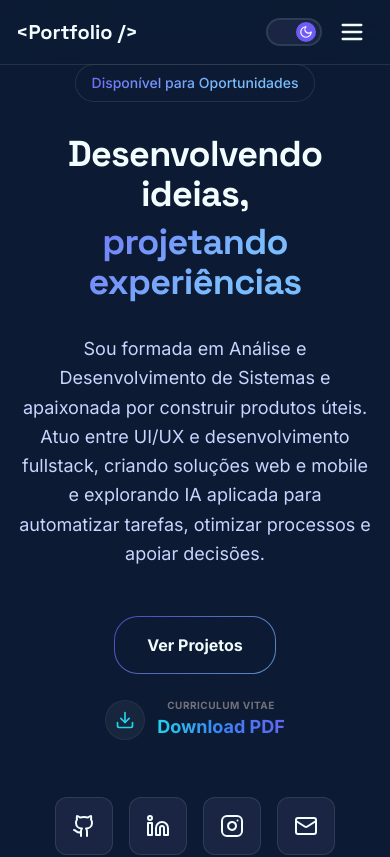
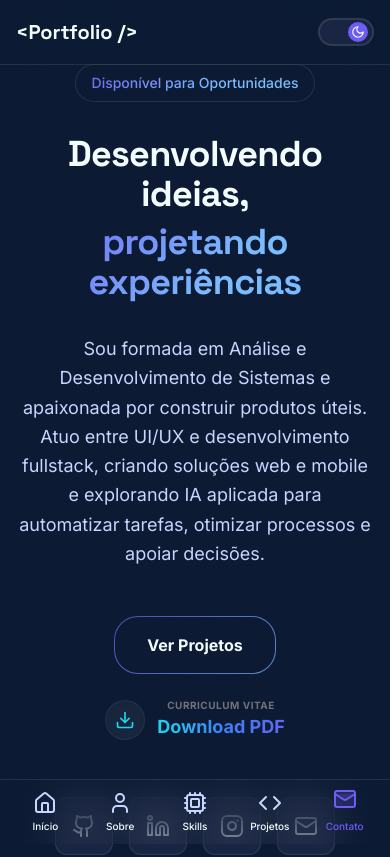
Before and after one commit to Picancianmartin/MeuPortfolio, a React (Vite) app: page / in a window 390 px wide. Shown: the top 857 px of the page. Built offline with nearby package versions, Linux system fonts and the light colour scheme.

Commit message:
Nova navegação mobile estilo Instagram

```diff
--- a/src/App.tsx
+++ b/src/App.tsx
@@ -50,7 +50,7 @@ function HomePage() {
   }, []);
 
   return (
-    <div className="min-h-screen bg-background-primary transition-colors duration-300">
+    <div className="min-h-screen bg-background-primary transition-colors duration-300 pb-20 md:pb-0">
       <Navigation activeSection={activeSection} setActiveSection={setActiveSection} />
       <Hero />
       <About />
--- a/src/components/CircularProjectGallery.tsx
+++ b/src/components/CircularProjectGallery.tsx
@@ -410,10 +410,3 @@ const onTouchEnd = () => {
     </div>
   );
 };
-function nextProject() {
-  throw new Error("Function not implemented.");
-}
-
-function prevProject() {
-  throw new Error("Function not implemented.");
-}
--- a/src/components/Navigation.tsx
+++ b/src/components/Navigation.tsx
@@ -1,5 +1,4 @@
-import { Menu, X } from 'lucide-react';
-import { useState } from 'react';
+import { Home, User, Cpu, Code, Mail, FileText } from 'lucide-react';
 import { ThemeToggle } from './ThemeToggle';
 
 interface NavigationProps {
@@ -8,14 +7,15 @@ interface NavigationProps {
 }
 
 export function Navigation({ activeSection, setActiveSection }: NavigationProps) {
-  const [isOpen, setIsOpen] = useState(false);
 
+  // Definição dos itens com seus respectivos ícones
   const navItems = [
-    { id: 'home', label: 'Início' },
-    { id: 'about', label: 'Sobre' },
-    { id: 'skills', label: 'Habilidades' },
-    { id: 'projects', label: 'Projetos' },
-    { id: 'contact', label: 'Contato' },
+    { id: 'home', label: 'Início', icon: Home },
+    { id: 'about', label: 'Sobre', icon: User },
+    { id: 'skills', label: 'Skills', icon: Cpu },
+    { id: 'projects', label: 'Projetos', icon: Code },
+    // Adicionei CV aqui se quiser linkar no futuro, ou mantenha Contato
+    { id: 'contact', label: 'Contato', icon: Mail },
   ];
 
   const scrollToSection = (id: string) => {
@@ -23,19 +23,26 @@ export function Navigation({ activeSection, setActiveSection }: NavigationProps)
     if (element) {
       element.scrollIntoView({ behavior: 'smooth' });
       setActiveSection(id);
-      setIsOpen(false);
     }
   };
 
   return (
+    <>
+      {/* --- HEADER SUPERIOR (Desktop Completo | Mobile Apenas Logo) --- */}
       <nav className="fixed top-0 w-full artic-sky backdrop-blur-xl z-50 border-b border-brand-primary/20">
         <div className="max-w-7xl mx-auto px-4 sm:px-6 lg:px-8">
           <div className="flex justify-between items-center h-16">
-          <div className="text-xl font-bold text-text-primary" style={{ fontFamily: 'Space Grotesk, sans-serif' }}>
+
+            {/* Logo */}
+            <div
+              className="text-xl font-bold text-text-primary cursor-pointer"
+              style={{ fontFamily: 'Space Grotesk, sans-serif' }}
+              onClick={() => scrollToSection('home')}
+            >
               &lt;Portfolio /&gt;
             </div>
 
-          {/* Desktop Navigation */}
+            {/* Navegação Desktop (Hidden no Mobile) */}
             <div className="hidden md:flex items-center space-x-8">
               {navItems.map((item) => (
                 <button
@@ -51,40 +58,51 @@ export function Navigation({ activeSection, setActiveSection }: NavigationProps)
               <ThemeToggle />
             </div>
 
-          {/* Mobile Menu Button & Toggle */}
-          <div className="md:hidden flex items-center gap-2">
+            {/* Mobile: Apenas o Toggle de Tema no topo (Menu sumiu daqui) */}
+            <div className="md:hidden flex items-center">
               <ThemeToggle />
-            <button
-              className="text-text-primary p-2 rounded-lg hover:bg-surface-elevated transition-colors"
-              onClick={() => setIsOpen(!isOpen)}
-              aria-label={isOpen ? 'Fechar menu' : 'Abrir menu'}
-            >
-              {isOpen ? <X size={28} /> : <Menu size={28} />}
-            </button>
             </div>
           </div>
         </div>
+      </nav>
 
-      {/* Mobile Navigation */}
-      {isOpen && (
-        <div className="md:hidden bg-surface-primary/95 backdrop-blur-xl border-t border-brand-primary/20">
-          <div className="px-4 py-6 space-y-2">
-            {navItems.map((item) => (
+      {/* --- NAVEGAÇÃO INFERIOR (Mobile Only - Estilo App) --- */}
+      <nav className="md:hidden fixed bottom-0 left-0 w-full bg-surface-primary/95 backdrop-blur-xl border-t border-brand-primary/20 z-50 pb-safe">
+        <div className="flex justify-around items-center h-16 px-2">
+          {navItems.map((item) => {
+            const Icon = item.icon;
+            const isActive = activeSection === item.id;
+
+            return (
               <button
                 key={item.id}
                 onClick={() => scrollToSection(item.id)}
-                className={`block w-full text-left px-6 py-4 rounded-lg text-base font-medium transition-colors ${
-                  activeSection === item.id
-                    ? 'bg-brand-primary/20 text-brand-primary'
-                    : 'text-text-primary hover:bg-surface-elevated'
+                className="flex flex-col items-center justify-center w-full h-full gap-1"
+              >
+                {/* Ícone com animação de cor e posição */}
+                <Icon
+                  size={24}
+                  className={`transition-all duration-300 ${
+                    isActive
+                      ? 'text-brand-primary -translate-y-1'
+                      : 'text-text-secondary'
                   }`}
-              >
+                  // Preenchimento opcional se quiser estilo "Sólido" quando ativo
+                  fill={isActive ? "currentColor" : "none"}
+                  fillOpacity={isActive ? 0.2 : 0}
+                />
+
+                {/* Label pequeno */}
+                <span className={`text-[10px] font-medium transition-colors ${
+                  isActive ? 'text-brand-primary' : 'text-text-secondary/70'
+                }`}>
                   {item.label}
+                </span>
               </button>
-            ))}
+            );
+          })}
         </div>
-        </div>
-      )}
       </nav>
+    </>
   );
 }
```
Lines whose indentation alone changed are shown as unchanged.
